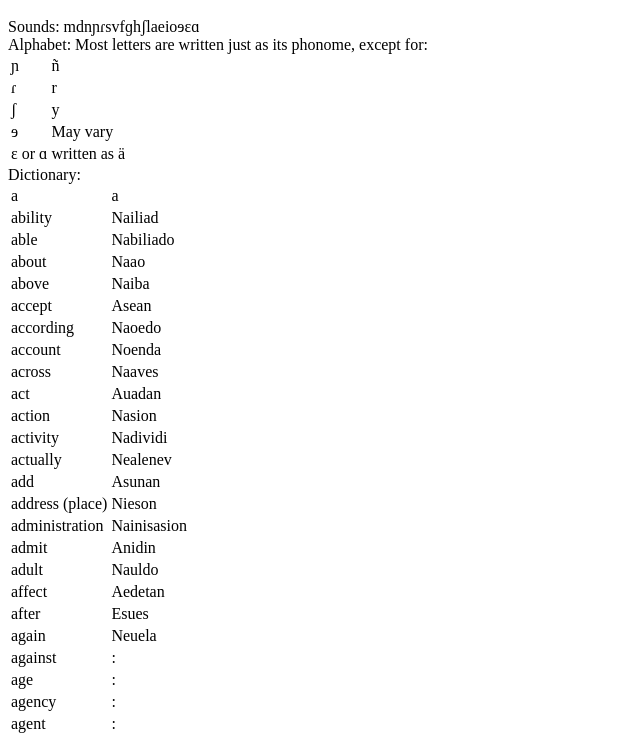
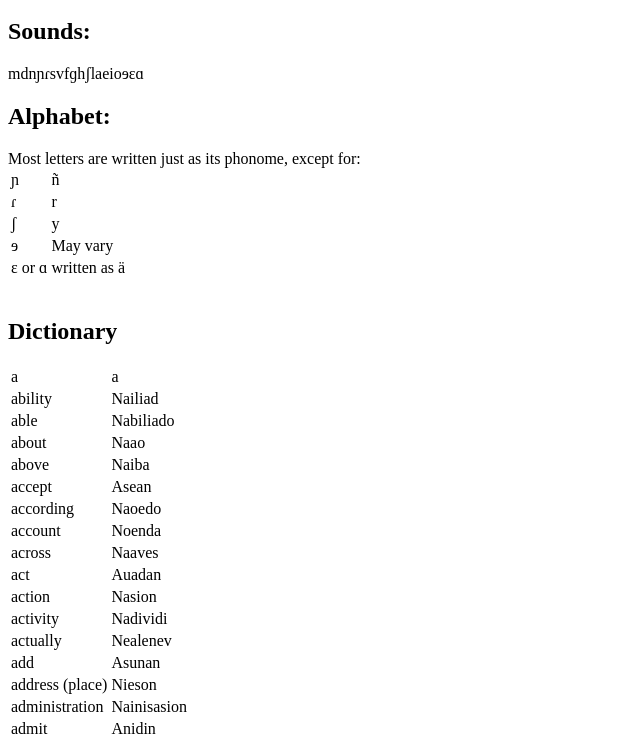
Before and after one commit to FranchuFranchu/Nedan-Language, a plain HTML site: page index.html in a window 1280 px wide. Shown: the part 48-786 px from the top of the page, without its empty margins (0-640 px from the left). Drawn offline with Linux system fonts and the light colour scheme.

Commit message:
Update index.html

```diff
--- a/index.html
+++ b/index.html
@@ -9,17 +9,17 @@
     </style>
   </head>
 <body>
-<h1>The Nedan Language</h1>
-Sounds: mdnɲɾsvfɡhʃlaeioɘɛɑ <br>
-Alphabet: Most letters are written just as its phonome, except for:
+<h1>The Nedan Language</h1><h2>
+Sounds:</h2> mdnɲɾsvfɡhʃlaeioɘɛɑ <br><h2>
+Alphabet:</h2> Most letters are written just as its phonome, except for:
 <table>
 </td></tr><tr><td>ɲ</td><td>ñ
 </td></tr><tr><td>ɾ</td><td>r
 </td></tr><tr><td>ʃ</td><td>y
 </td></tr><tr><td>ɘ</td><td> May vary
 </td></tr><tr><td>ɛ or ɑ</td><td> written as ä
-</table>
-Dictionary:
+</table><br>
+<h2>Dictionary</h2>
 <table>
 <tr><td>a</td><td>a</tr>
 <tr><td>ability</td><td>Nailiad</tr>
```
